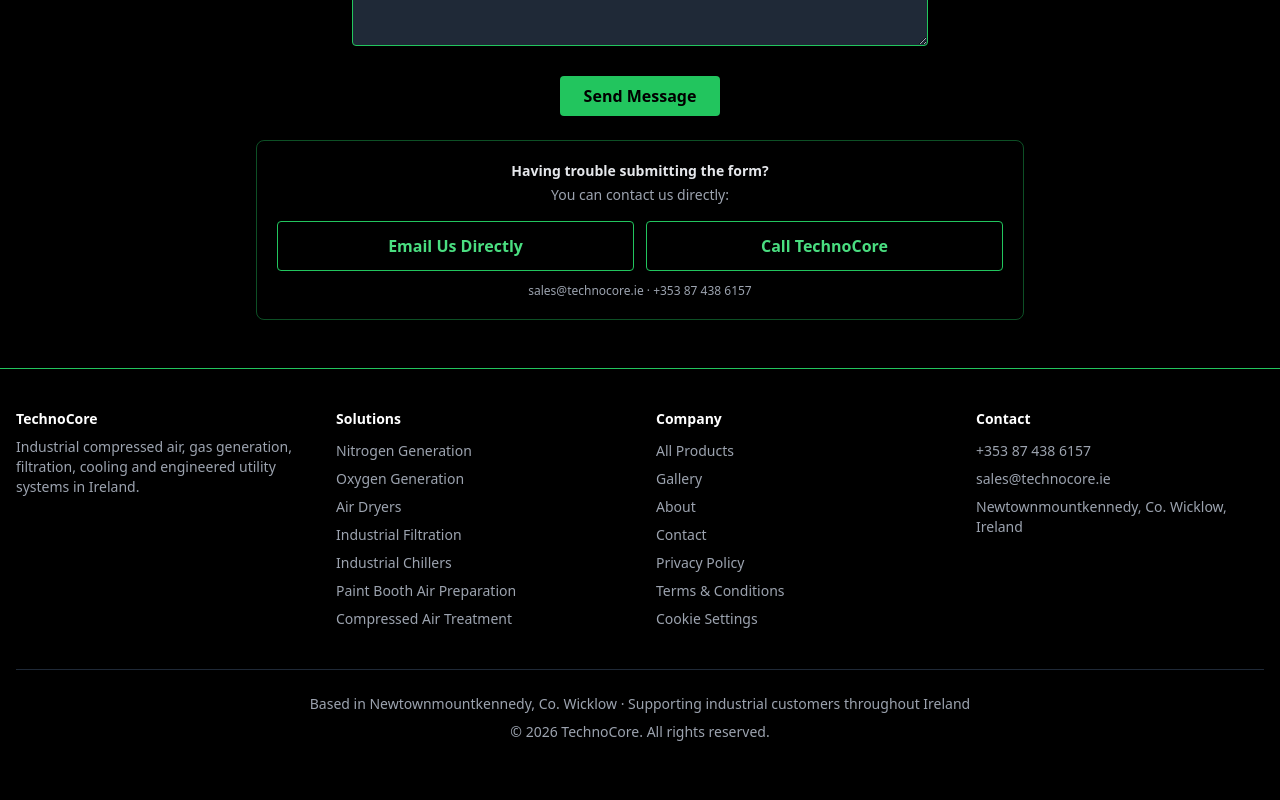
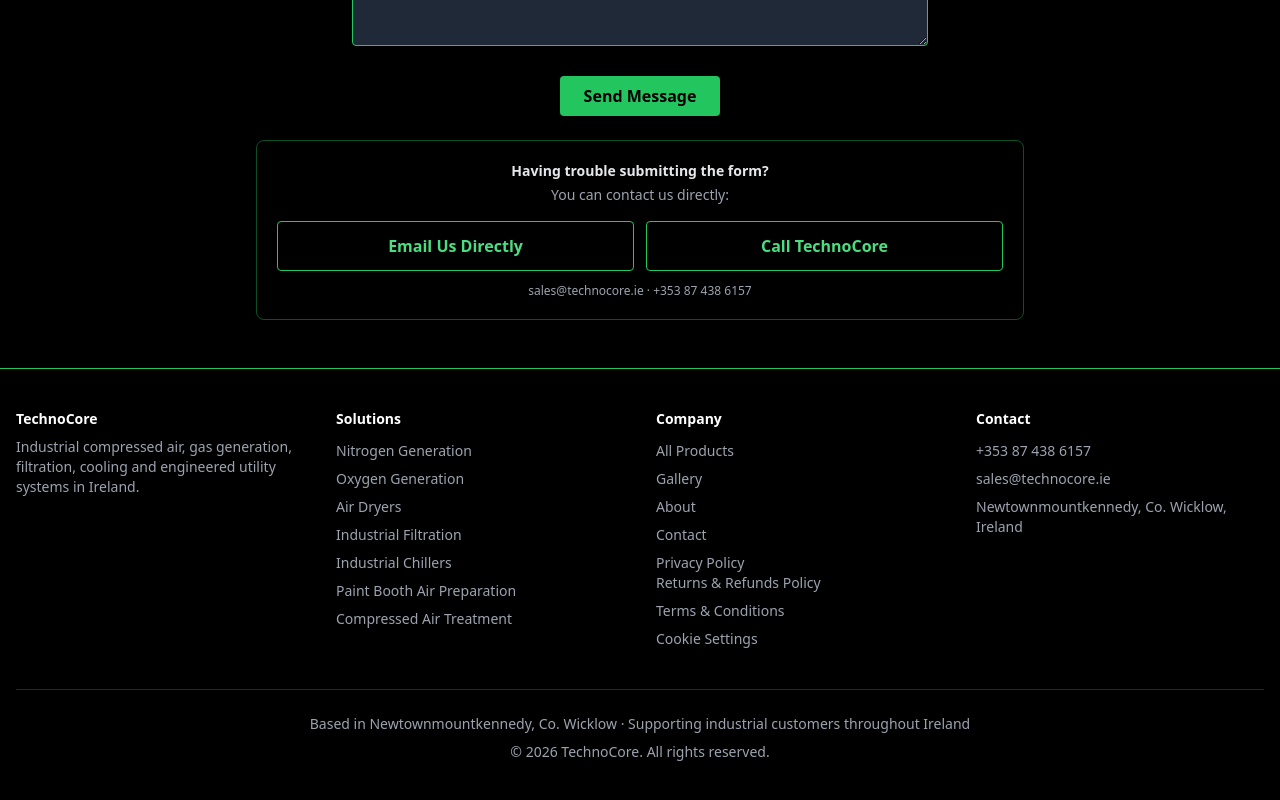
Before and after one commit to Zakkom/technocore-site, a Next.js app: page /contact in a window 1280 px wide. Shown: the part 947-1747 px from the top of the page. Built offline with nearby package versions, Linux system fonts and the light colour scheme.

Commit message:
Add Returns and Refunds Policy link to footer

```diff
--- a/components/SiteLayout.js
+++ b/components/SiteLayout.js
@@ -146,6 +146,9 @@ export default function SiteLayout({ children }) {
                     Privacy Policy
                   </Link>
                 </li>
+                 <Link href="/returns-policy" className="hover:text-green-400">
+                  Returns & Refunds Policy
+                  </Link>
                 <li>
                   <Link href="/terms-and-conditions" className="hover:text-green-400">
                     Terms & Conditions
```
